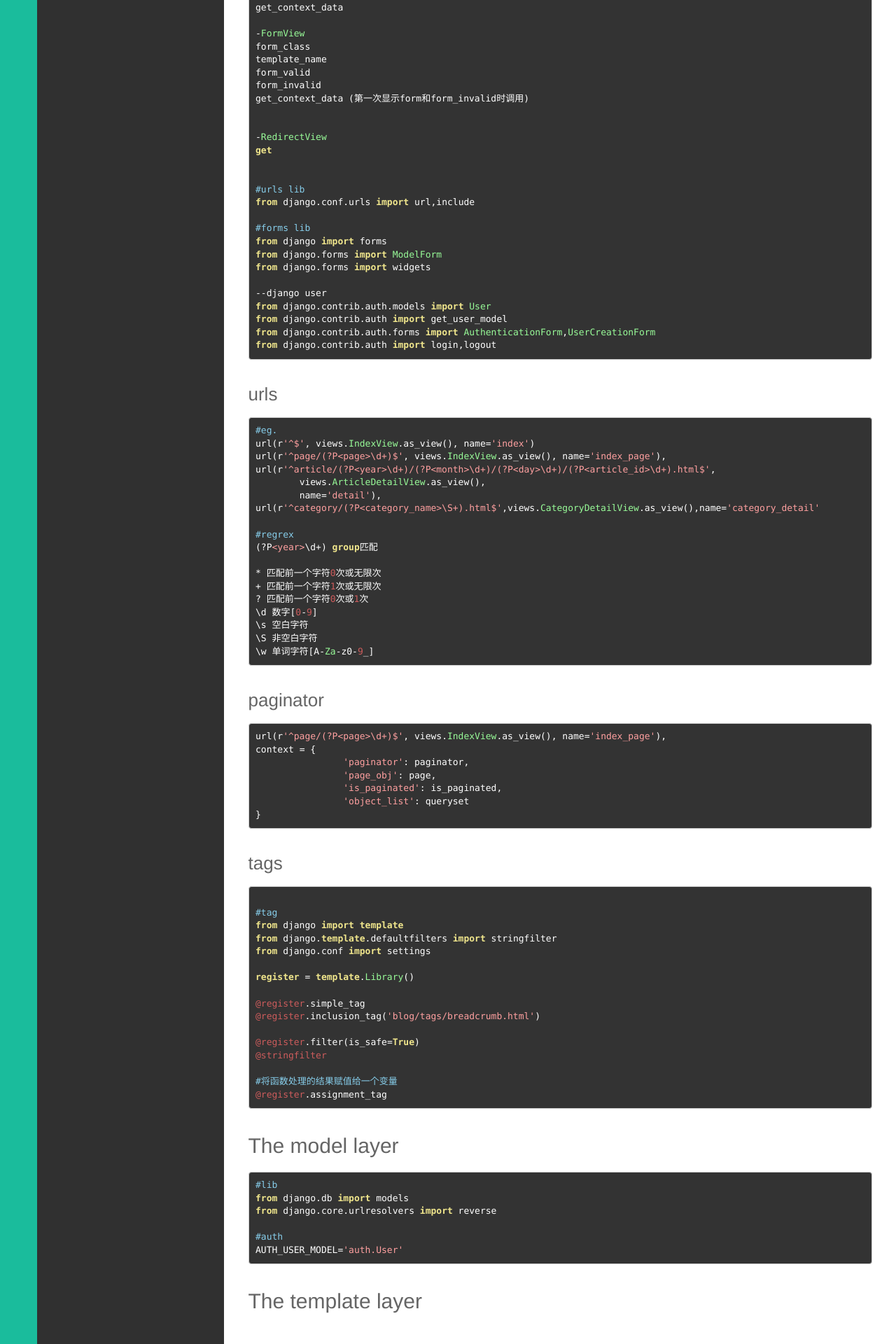
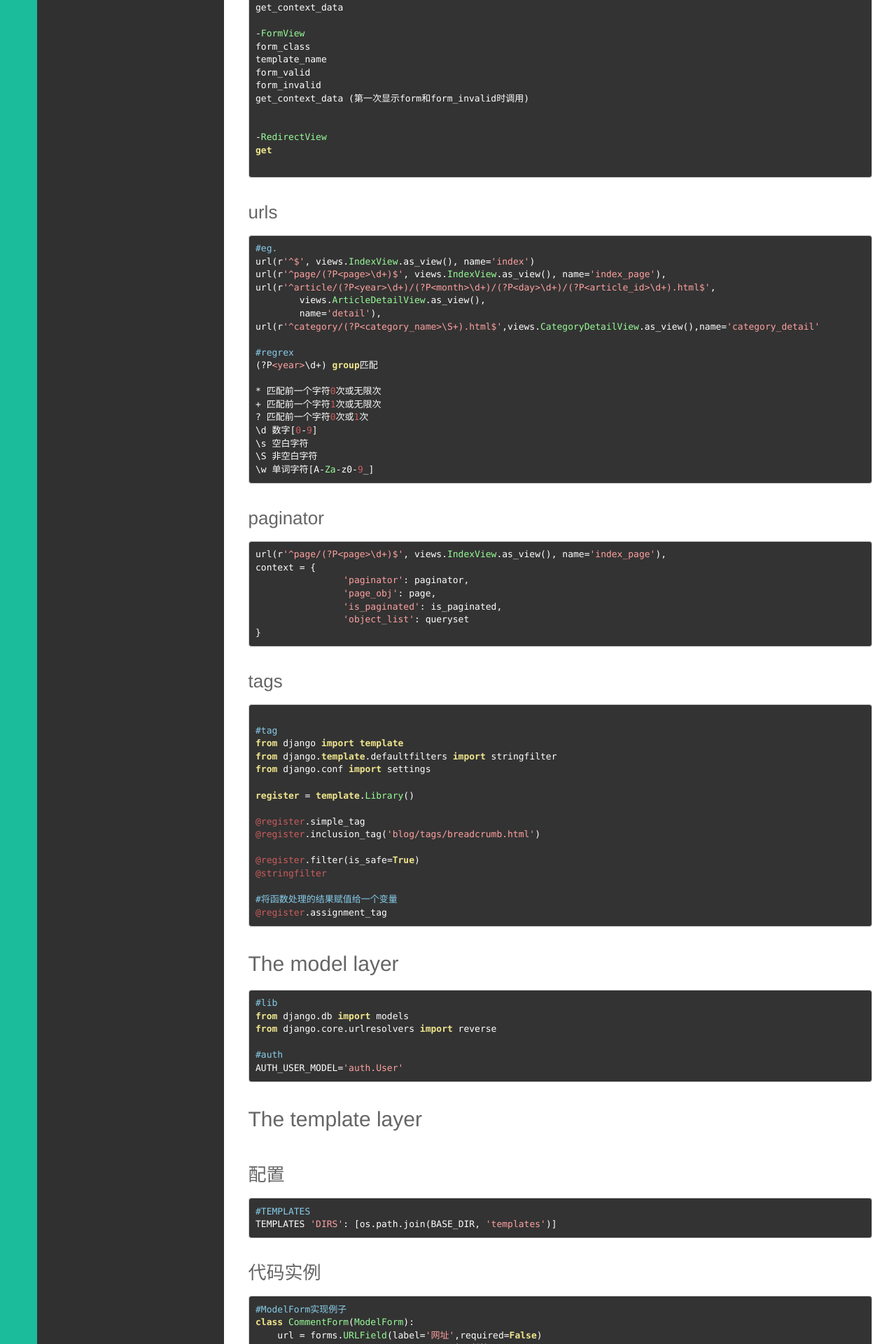
Before and after one commit to kyoyo/kyoyo.github.io, a Jekyll site: the page built from _posts/技術/2017-09-20-Django.md, in a window 1280 px wide. Shown: the part 2791-4711 px from the top of the page at 70% size. Built offline with Jekyll 4.4.1, drawn with Linux system fonts in a browser that asks for light colours; Markdown is read by kramdown in place of the engine named in the settings; some of the changed text lies outside the part shown.

Commit message:
Update 2017-09-20-Django.md

````diff
--- a/_posts/技術/2017-09-20-Django.md
+++ b/_posts/技術/2017-09-20-Django.md
@@ -159,19 +159,6 @@ get_context_data (第一次显示form和form_invalid时调用)
 get
 
 
-#urls lib
-from django.conf.urls import url,include
-
-#forms lib
-from django import forms
-from django.forms import ModelForm
-from django.forms import widgets
-
---django user
-from django.contrib.auth.models import User
-from django.contrib.auth import get_user_model
-from django.contrib.auth.forms import AuthenticationForm,UserCreationForm
-from django.contrib.auth import login,logout
 ```
 
 ### urls
@@ -405,11 +392,6 @@ from django.contrib.auth.forms import AuthenticationForm, UserCreationForm
 #models
 from django.db import models
 
-
-
-
-
-
 ```
 
 
````
